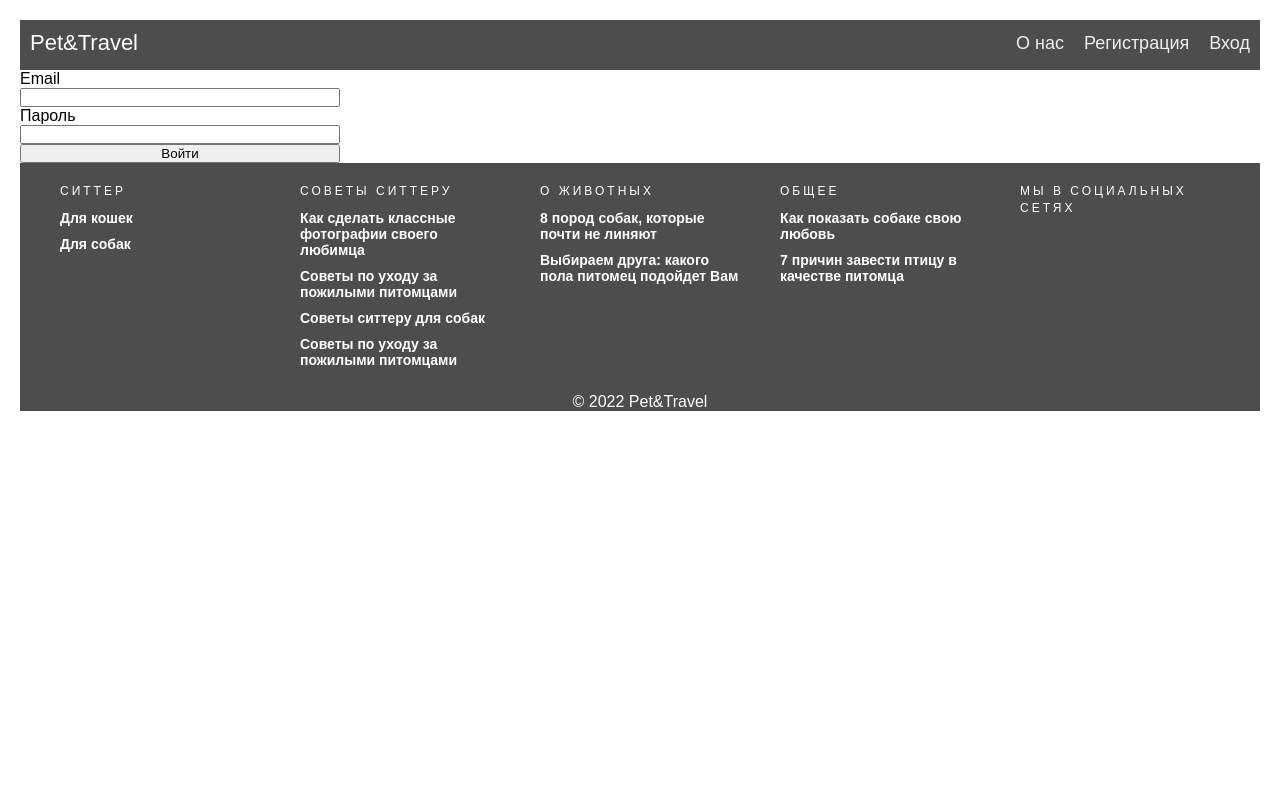
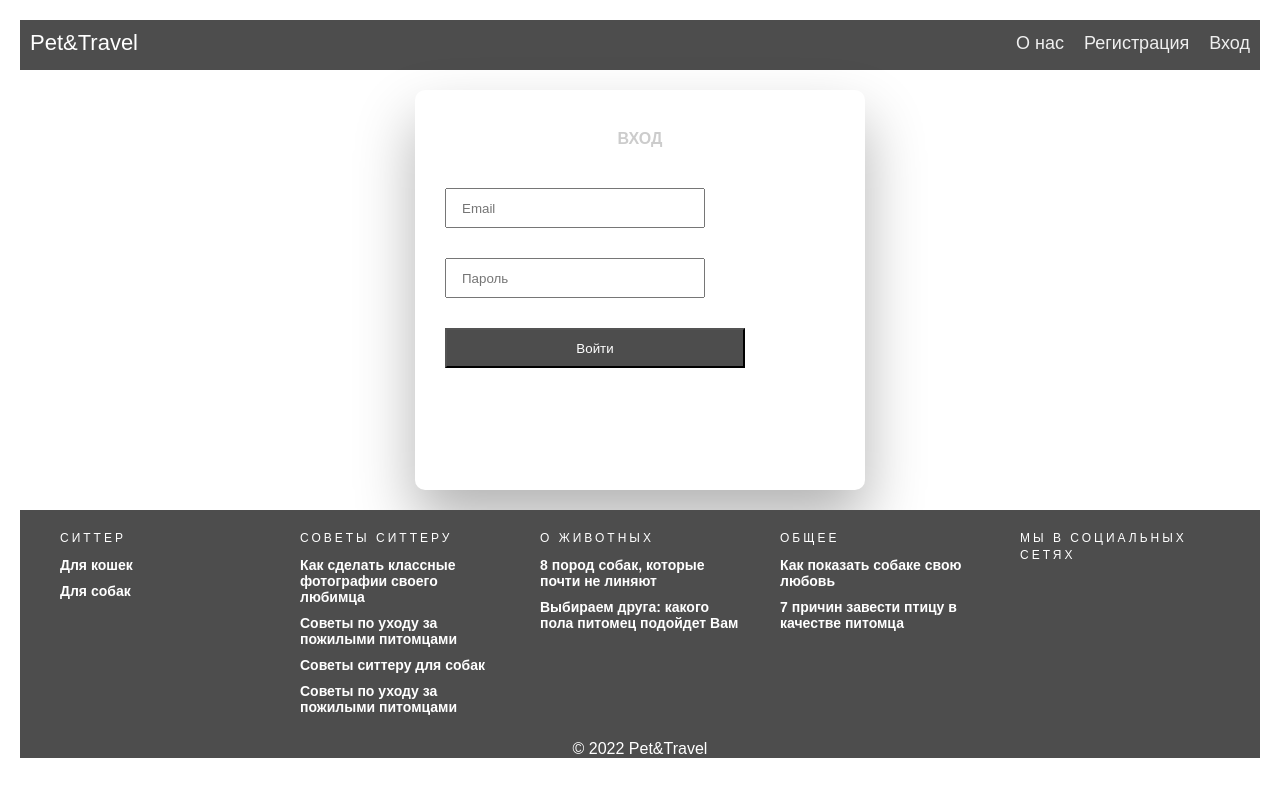
Before and after one commit to MaryBrandyBug/Pet-Travel, a React (Create React App) app in the folder client/: page /signin in a window 1280 px wide. Shown: the top 796 px of the page. Built offline with nearby package versions, Linux system fonts and the light colour scheme.

Commit message:
release signin style 1.0

```diff
--- a/client/src/App.js
+++ b/client/src/App.js
@@ -28,7 +28,6 @@ import Profile from './components/Profile/Profile';
 import ParentProfileForm from './components/ParentProfileForm/ParentProfileForm';
 import Settings from './components/Settings/Settings';
 import ProfileReviews from './components/ProfileReviews/ProfileReviews';
-
 
 function App() {
   const dispatch = useDispatch();
--- a/client/src/components/ParentProfileForm/ParentProfileForm.jsx
+++ b/client/src/components/ParentProfileForm/ParentProfileForm.jsx
@@ -1,5 +1,5 @@
 import React, { useState } from 'react';
-import { useDispatch, useSelector } from 'react-redux';
+import { useDispatch } from 'react-redux';
 import './ParentProfileForm.css';
 
 export default function ParentProfileForm() {
@@ -72,7 +72,7 @@ export default function ParentProfileForm() {
         <input type="text" name="title" onChange={handleInput} />
         <label>Введение</label>
         <input type="text" name="introduction" onChange={handleInput} />
-        <label>Дом & Локация</label>
+        <label>Дом и Локация</label>
         <input type="text" name="location" onChange={handleInput} />
         <label>Обязанности</label>
         <input type="text" name="responsibilities" onChange={handleInput} />
--- /dev/null
+++ b/client/src/components/SignIn/SignIn.css
@@ -0,0 +1,216 @@
+
+h2 {
+    text-align: center;
+    font-size: 16px;
+    font-weight: 600;
+    text-transform: uppercase;
+    display:inline-block;
+    margin: 40px 8px 10px 8px;
+    color: #cccccc;
+  }
+
+  .wrapper {
+    display: flex;
+    align-items: center;
+    flex-direction: column;
+    justify-content: center;
+    width: 100%;
+    min-height: 100%;
+    padding: 20px;
+  }
+
+  #formContent {
+    -webkit-border-radius: 10px 10px 10px 10px;
+    border-radius: 10px 10px 10px 10px;
+    background: #fff;
+    padding: 30px;
+    width: 90%;
+    max-width: 450px;
+    height: 400px;
+    position: relative;
+    padding: 0px;
+    -webkit-box-shadow: 0 30px 60px 0 rgba(0,0,0,0.3);
+    box-shadow: 0 30px 60px 0 rgba(0,0,0,0.3);
+    text-align: center;
+  }
+
+  #formFooter {
+    background-color: #f6f6f6;
+    border-top: 1px solid #dce8f1;
+    padding: 25px;
+    text-align: center;
+    -webkit-border-radius: 0 0 10px 10px;
+    border-radius: 0 0 10px 10px;
+  }
+
+  .fadeInDown {
+    -webkit-animation-name: fadeInDown;
+    animation-name: fadeInDown;
+    -webkit-animation-duration: 1s;
+    animation-duration: 1s;
+    -webkit-animation-fill-mode: both;
+    animation-fill-mode: both;
+  }
+
+  @-webkit-keyframes fadeInDown {
+    0% {
+      opacity: 0;
+      -webkit-transform: translate3d(0, -100%, 0);
+      transform: translate3d(0, -100%, 0);
+    }
+    100% {
+      opacity: 1;
+      -webkit-transform: none;
+      transform: none;
+    }
+  }
+
+  @keyframes fadeInDown {
+    0% {
+      opacity: 0;
+      -webkit-transform: translate3d(0, -100%, 0);
+      transform: translate3d(0, -100%, 0);
+    }
+    100% {
+      opacity: 1;
+      -webkit-transform: none;
+      transform: none;
+    }
+  }
+
+  @-webkit-keyframes fadeIn { from { opacity:0; } to { opacity:1; } }
+  @-moz-keyframes fadeIn { from { opacity:0; } to { opacity:1; } }
+  @keyframes fadeIn { from { opacity:0; } to { opacity:1; } }
+
+  .fadeIn {
+    opacity:0;
+    -webkit-animation:fadeIn ease-in 1;
+    -moz-animation:fadeIn ease-in 1;
+    animation:fadeIn ease-in 1;
+
+    -webkit-animation-fill-mode:forwards;
+    -moz-animation-fill-mode:forwards;
+    animation-fill-mode:forwards;
+
+    -webkit-animation-duration:1s;
+    -moz-animation-duration:1s;
+    animation-duration:1s;
+  }
+
+  .fadeIn.first {
+    -webkit-animation-delay: 0.4s;
+    -moz-animation-delay: 0.4s;
+    animation-delay: 0.4s;
+  }
+
+  .fadeIn.second {
+    -webkit-animation-delay: 0.6s;
+    -moz-animation-delay: 0.6s;
+    animation-delay: 0.6s;
+  }
+
+  .fadeIn.third {
+    -webkit-animation-delay: 0.8s;
+    -moz-animation-delay: 0.8s;
+    animation-delay: 0.8s;
+  }
+
+  .fadeIn.fourth {
+    -webkit-animation-delay: 1s;
+    -moz-animation-delay: 1s;
+    animation-delay: 1s;
+  }
+
+  .underlineHover:after {
+    display: block;
+    left: 0;
+    bottom: -10px;
+    width: 0;
+    height: 2px;
+    background-color: #56baed;
+    content: "";
+    transition: width 0.2s;
+  }
+
+  .underlineHover:hover {
+    color: #0d0d0d;
+  }
+
+  .underlineHover:hover:after{
+    width: 100%;
+  }
+
+
+  *:focus {
+      outline: none;
+  }
+
+  #icon {
+    width:60%;
+  }
+
+  * {
+    box-sizing: border-box;
+  }
+
+
+  * {
+    margin: 0;
+    padding: 0;
+    box-sizing: border-box;
+  }
+
+  .form {
+    padding: 15px;
+  }
+
+  .form-item {
+    display: inline-block;
+    vertical-align: top;
+    position: relative;
+    margin: 15px;
+  }
+
+  .form-input {
+    width: 100%;
+    height: 40px;
+    padding: 5px 15px;
+  }
+
+  .form-label {
+    position: absolute;
+    pointer-events: none;
+    left: 5px;
+    right: 30px;
+    top: 0px;
+    white-space: nowrap;
+    overflow: hidden;
+    line-height: 60px;
+    transition: .3s;
+  }
+
+  .add_text {
+    display: flex;
+    flex-direction: column
+  }
+  .add_role {
+    display: flex;
+    justify-content: space-evenly;
+    margin: 15px;
+  }
+  .add_role>input{
+    padding: 10px;
+  }
+  .btn_sub{
+    margin: 15px;
+  }
+  .btn_sub>button{
+    width: 300px;
+    height: 40px;
+    background-color: #4d4d4d;
+    color: #ffff;
+  }
+  .btn_sub>button:hover{
+    background-color: #ffff;
+    color: #4d4d4d;
+  }
--- a/client/src/components/SignIn/SignIn.jsx
+++ b/client/src/components/SignIn/SignIn.jsx
@@ -1,5 +1,6 @@
 import React, { useState } from 'react';
 import { useDispatch } from 'react-redux';
+import './SignIn.css';
 
 export default function SignIn() {
   const dispatch = useDispatch();
@@ -26,13 +27,37 @@ export default function SignIn() {
   return (
     <div>
       <div>
-        <form onSubmit={handleSubmit}>
+        {/* <form onSubmit={handleSubmit}>
           <label>Email</label>
           <input type="email" name="email" onChange={handleInput} />
           <label>Пароль</label>
           <input type="password" name="password" onChange={handleInput} />
           <button type="submit">Войти</button>
-        </form>
+        </form> */}
+        <div className="wrapper fadeInDown">
+          <div id="formContent">
+            <h2 className="active"> Вход </h2>
+
+            {/* <div className="fadeIn first">
+              <img src="http://danielzawadzki.com/codepen/01/icon.svg" id="icon" alt="User Icon" />
+            </div> */}
+
+            <form className="form" onSubmit={handleSubmit}>
+              <div className="add_text">
+                <div className="form-item">
+                  <input type="email" id="login" className="form-input" placeholder="Email" name="email" onChange={handleInput} />
+                </div>
+                <div className="form-item">
+                  <input type="password" id="password" className="form-input" placeholder="Пароль" name="password" onChange={handleInput} />
+                </div>
+              </div>
+              <div className="btn_sub">
+                <button type="submit">Войти</button>
+              </div>
+            </form>
+
+          </div>
+        </div>
       </div>
     </div>
   );
```
Also changed, not shown: client/.eslintrc.js, client/src/components/Articles/DogSitterArticle/DogSitterArticle.js (line endings or trailing spaces).
